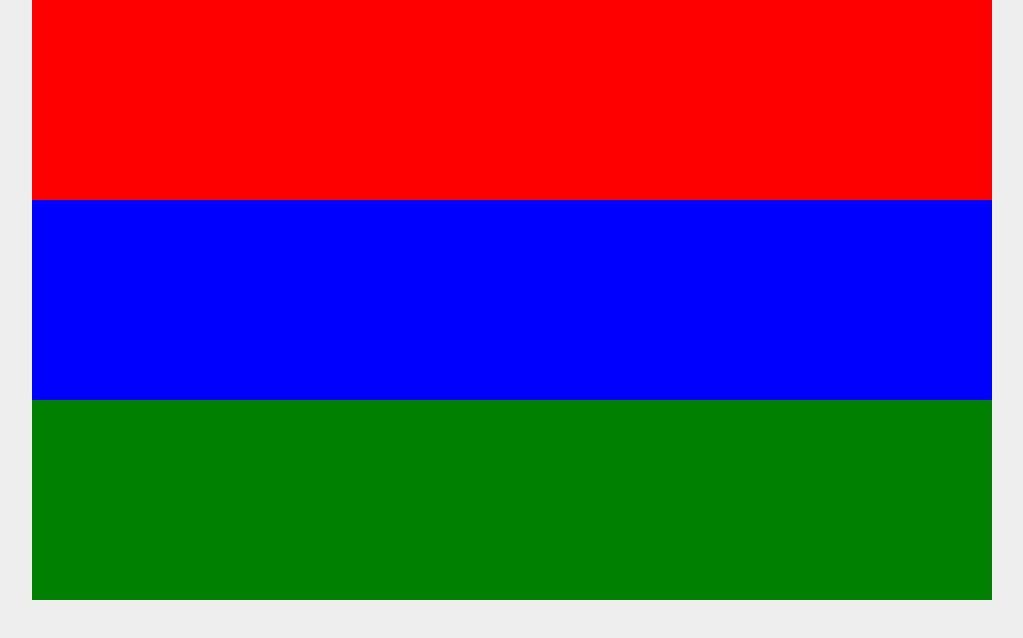
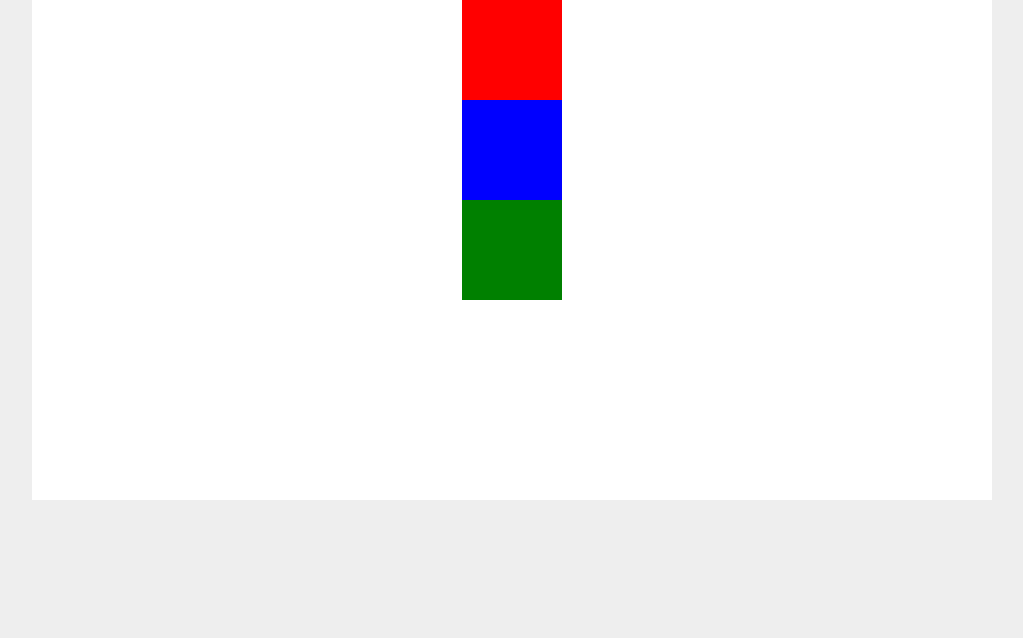
Before and after one commit to DevonHogencamp/cssFlexbox, a plain HTML site: page index.html in a window 1280 px wide. Shown: the whole page, without its empty margins (128-1151 px from the left). Drawn offline with Linux system fonts and the light colour scheme.

Commit message:
cross axis

```diff
--- a/style.css
+++ b/style.css
@@ -14,16 +14,19 @@ body {
 }
 
 .flex-container {
+    height: 500px;
     display: flex;
     background: #ffffff;
     flex-wrap: wrap;
+    /*flex-flow: column;*/
     flex-flow: column;
+    align-items: center;
 }
 
 .box {
-    height: 100px;
+    width: 100px;
     /*Flex grow of 1, shrink of 0, and min-width of 200px*/
-    flex: 1 0 200px;
+    flex: 0 0 100px;
 }
 
 .one {
```
